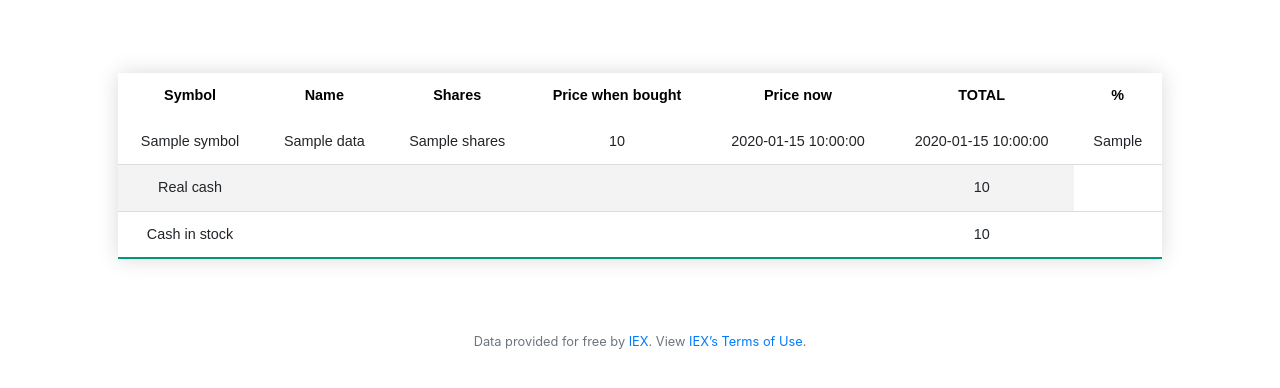
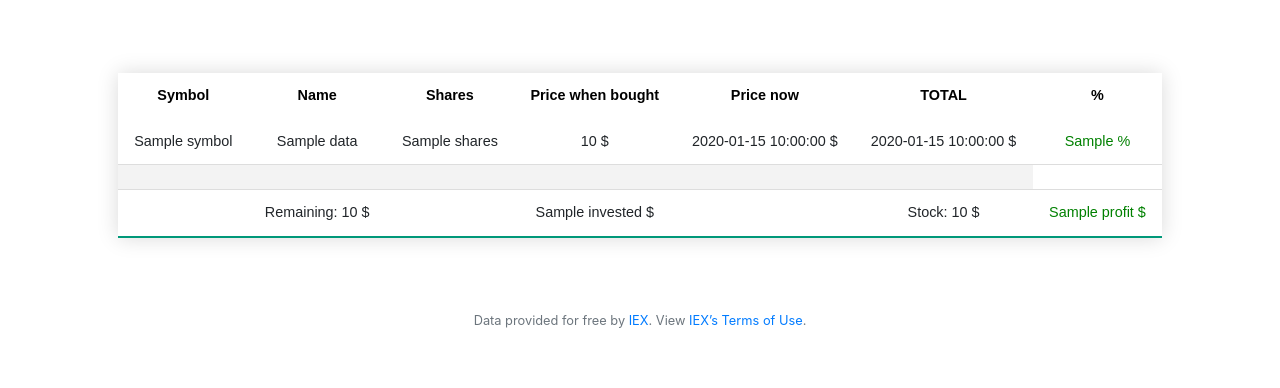
Before and after one commit to Andrebtk/Financy, a Flask app: template templates/index.html in a window 1280 px wide. Shown: the part 76-464 px from the top of the page. Run offline with Flask 2, Linux system fonts and the light colour scheme; the template is opened without the code that fills it: most values are stand-ins (such as "Sample title", 1, 10 or a date in 2020); some libraries are stand-ins or nearby versions.

Commit message:
Major updates

```diff
--- a/app.py
+++ b/app.py
@@ -49,6 +49,8 @@ def index():
     index_data = []
     index_data_graph = []
     total=0
+    profit=0
+    invested=0
     names=[]
 
     data = db.execute("select * from purchases where user_id = " + str(session["user_id"]))
@@ -56,13 +58,12 @@ def index():
     data3 = db.execute("select * from stock_history")
     delete = db.execute("select * from purchases where shares = 0 and user_id = " + str(session["user_id"]))
 
-    print("[!] -> " + str(delete))
 
     for x in delete:
         db.execute("delete from purchases where user_id = " + str(session["user_id"]) + " and shares = 0")
 
 
-    print("[>]" + str(data3))
+
 
     if len(data) <1:
         index_data.append({
@@ -98,7 +99,7 @@ def index():
             'shares': data[x]['shares'],
             'price_now': round(z*data[x]['shares'], 3),
             'price_then': round(data[x]['price_per_shares']*data[x]['shares'], 3),
-            'total_line': data[x]['shares']*data[x]['price_per_shares'],
+            'total_line': round(data[x]['shares']*data[x]['price_per_shares'], 3),
             'total': round(data2[0]['cash'], 3),
             'price_per_one': z,
             'p': 0
@@ -107,13 +108,13 @@ def index():
 
 
 
-
-
+        invested+=round(data[x]['price_per_shares']*data[x]['shares'], 3)
+        profit+=round(round(z*data[x]['shares'], 3) - round(data[x]['price_per_shares']*data[x]['shares'], 3), 3)
         total+=round(z*data[x]['shares'], 3)
 
     for x in range(len(index_data)):
         try:
-            index_data[x]['p'] = str(round(((round(index_data[x]['price_now']-index_data[x]['price_then'],2))/index_data[x]['price_then'])*100,2)) + " %"
+            index_data[x]['p'] = round(((round(index_data[x]['price_now']-index_data[x]['price_then'],2))/index_data[x]['price_then'])*100,2)
         except:
             pass
     stock_history = []
@@ -128,7 +129,10 @@ def index():
         if x['company'] == "FB": stock['fb'].append(x['stock'])
         if x['company'] == "AMZN": stock['amzn'].append(x['stock'])
 
-    return render_template("index.html", data=index_data, total=total, names=names, graph=stock)
+
+
+    print(index_data)
+    return render_template("index.html", data=index_data, total=round(total,3), profit=round(profit, 3), invested=round(invested,3) ,names=names, graph=stock)
 
 
 @app.route("/buy", methods=["GET", "POST"])
@@ -142,7 +146,6 @@ def buy():
         shares = request.form.get("shares")
 
         already_done = db.execute("select * from purchases where user_id ="+ str(session['user_id']) +" and symbol = '"+ str(symbol) +"'")
-        print("alredy done -> "+ str(already_done))
 
         if already_done != []:
             return apology("You can only have one purchase per stock", 400)
@@ -150,7 +153,6 @@ def buy():
 
         x=lookup(symbol)
 
-        print("[! -> " + str(current_cash) + "  " + str(x['price']))
 
         if x == None:
             return apology("invalid symbol", 400)
@@ -234,7 +236,6 @@ def logout():
 @login_required
 def quote():
     """Get stock quote."""
-    print(session["user_id"])
 
     if request.method == "POST":
         data = lookup(request.form.get("symbol"))
@@ -289,13 +290,21 @@ def sell():
     data = db.execute("select * from purchases where user_id = " + str(session["user_id"]))
     data2 = db.execute("select * from users where id = " + str(session["user_id"]))
     delete = db.execute("select * from purchases where shares = 0 and user_id = " + str(session["user_id"]))
+    z = db.execute("select shares, symbol from purchases where user_id = " + str(session["user_id"]))
+
 
 
     if request.method == "POST":
         symbol = request.form.get("symbol")
         shares = request.form.get("shares")
 
+        for x in z:
+            if x["symbol"] == symbol:
+                if int(x["shares"]) < int(shares):
+                    return apology("You don't have this many shares")
+
         x = db.execute("select * from purchases where user_id = " + str(session["user_id"]))
+
 
         y=next(item for item in x if item['symbol'] == symbol)
 
@@ -311,11 +320,11 @@ def sell():
         db.execute("insert into history (user_id, type, amount, time, shares, name) values (?,?,?,?,?,?)",str(session["user_id"]), "sell", str(price_before_sell), str(datetime.now()), str(shares), symbol)
 
         for x in delete:
-            print("[! -> ] " + str(x))
             db.execute("DELETE FROM purchases WHERE shares = 0 AND user_id = " + str(session["user_id"]))
         flash("If there is still a line of zero's with the stock that you just sold please reload the page to make it disappear")
         return redirect("/")
-    return render_template("sell.html", data=data)
+    return render_template("sell.html", data=data, data2=z)
+
 
 
 def errorhandler(e):
--- a/templates/index.html
+++ b/templates/index.html
@@ -70,27 +70,38 @@
                 <td> {{ x.symbol }} </td>
                 <td> {{ x.name }} </td>
                 <td> {{ x.shares }} </td>
-                <td> {{ x.price_then }} </td>
-                <td> {{ x.price_now }} </td>
-                <td> {{ x.price_now }} </td>
-                <td> {{ x.p }} </td>
+                <td> {{ x.price_then }} $</td>
+                <td> {{ x.price_now }} $</td>
+                <td> {{ x.price_now }} $</td>
+                {% if x.p < 0 %}
+                    <td style="color: red;"> {{ x.p }} %</td>
+                {% else %}
+                    <td style="color: green;"> {{ x.p }} %</td>
+                {% endif %}
             </tr>
            {% endfor %}
             <tr>
-                <td>Real cash</td>
                 <td></td>
                 <td></td>
                 <td></td>
                 <td></td>
-                <td>{{ data[0].total }} </td>
-            </tr>
-            <tr>
-                <td>Cash in stock</td>
                 <td></td>
                 <td></td>
+            </tr>
+
+            <tr>
                 <td></td>
+                <td>Remaining: {{ data[0].total }} $</td>
                 <td></td>
-                <td>{{ total }} </td>
+                <td> {{ invested }} $</td>
+                <td></td>
+                <td>Stock: {{ total }} $</td>
+
+                {% if profit < 0 %}
+                    <td style="color: red;"> {{ profit }} $</td>
+                {% else %}
+                    <td style="color: green;"> {{ profit }} $</td>
+                {% endif %}
             </tr>
         </tbody>
 
```
Also changed, not shown: templates/sell.html (+6 -1 lines), finance.db.
